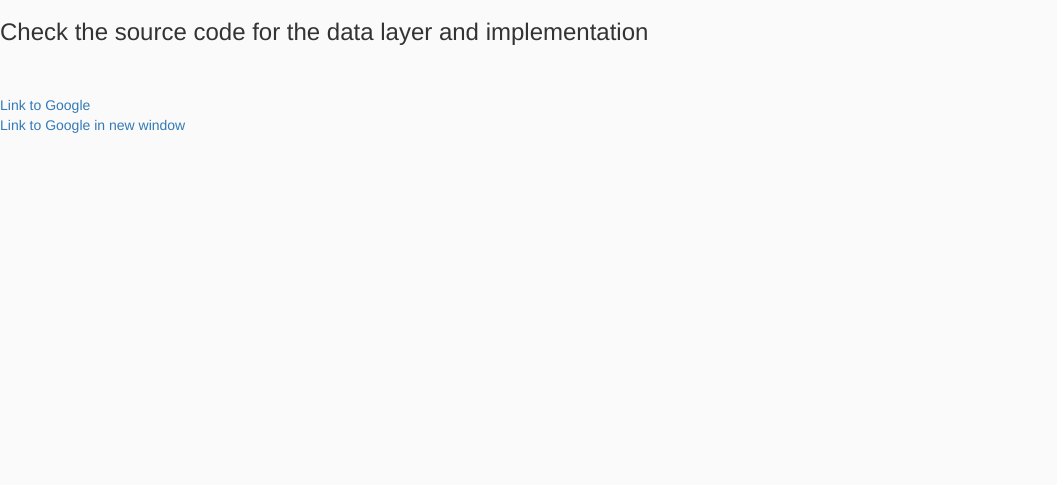
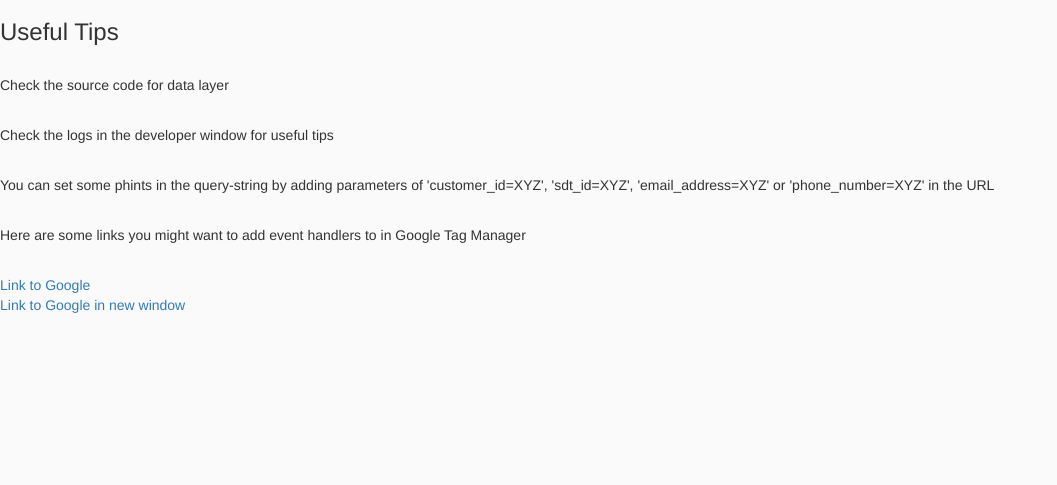
Before and after one commit to bluekaisec/bluekai_services_box, a Flask app: page /google_tag_manager_test_page in a window 1280 px wide. Shown: the part 301-786 px from the top of the page, without its empty margins (0-1057 px from the left). Run offline with Flask 2, Linux system fonts and the light colour scheme; some libraries are stand-ins or nearby versions.

Commit message:
update
=

```diff
--- a/templates/google_tag_manager_demo_page.html
+++ b/templates/google_tag_manager_demo_page.html
@@ -91,7 +91,11 @@ height="0" width="0" style="display:none;visibility:hidden"></iframe></noscript>
         <div id="GTM Explanation">
           <br>
 
-          <h3>Check the source code for the data layer and implementation</h3><br><br>
+          <h3>Useful Tips</h3><br>
+            <p> Check the source code for data layer</p><br>
+            <p> Check the logs in the developer window for useful tips</p><br>
+            <p> You can set some phints in the query-string by adding parameters of 'customer_id=XYZ', 'sdt_id=XYZ', 'email_address=XYZ' or 'phone_number=XYZ' in the URL</p><br>
+            <p> Here are some links you might want to add event handlers to in Google Tag Manager</p><br>
             <a href="http://www.google.co.uk" class="test_links">Link to Google</a><br>
             <a href="http://www.google.co.uk" class="test_links" target="_blank">Link to Google in new window</a>
 
```
